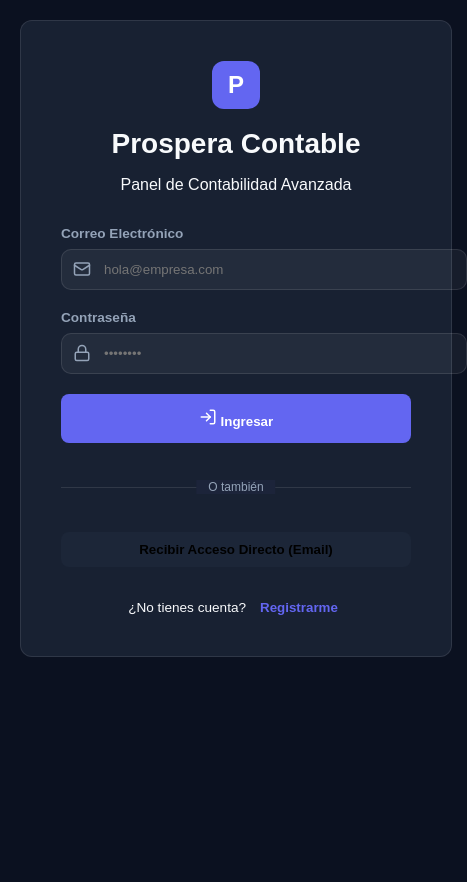
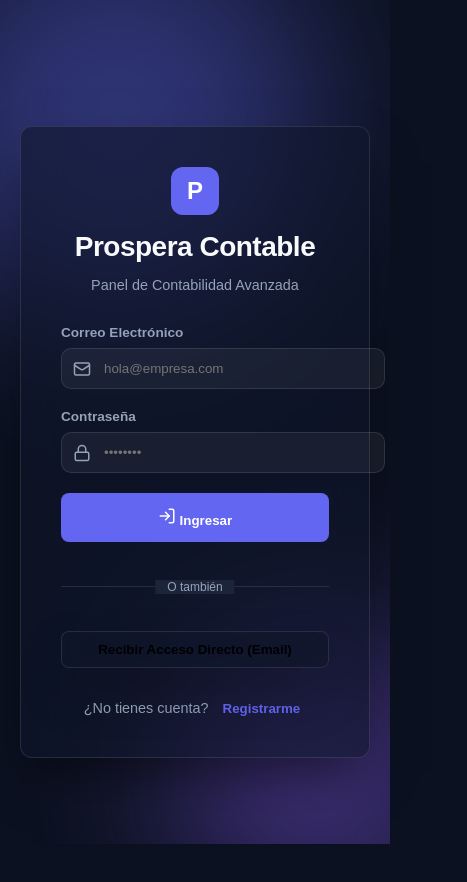
Before and after one commit to jeremygordillo98-commits/prospera-contable, a React (Vite) app: page / in a window 390 px wide. Shown: the whole page, 467 px wide, since content can reach past the window. Built offline with nearby package versions, Linux system fonts and the light colour scheme.

Commit message:
style: fix login layout and responsiveness

```diff
--- a/src/index.css
+++ b/src/index.css
@@ -77,3 +77,80 @@ body {
   padding: 24px;
   min-width: 400px;
 }
+
+/* 🎨 NUEVOS ESTILOS PREMIUM */
+.flex-center {
+  display: flex;
+  align-items: center;
+  justify-content: center;
+}
+
+.flex-between {
+  display: flex;
+  align-items: center;
+  justify-content: space-between;
+}
+
+.h1 {
+  margin: 0;
+  font-weight: 800;
+  letter-spacing: -0.5px;
+}
+
+.text-sec {
+  color: var(--text-sec);
+  font-size: 0.9rem;
+}
+
+.glass-card {
+  background: rgba(15, 23, 42, 0.6);
+  backdrop-filter: blur(20px);
+  -webkit-backdrop-filter: blur(20px);
+  border: 1px solid rgba(255, 255, 255, 0.1);
+  box-shadow: 0 25px 50px -12px rgba(0, 0, 0, 0.5);
+}
+
+.aurora-bg {
+  position: fixed;
+  inset: 0;
+  z-index: -1;
+  overflow: hidden;
+  background: #0b1120;
+}
+
+.orb {
+  position: absolute;
+  border-radius: 50%;
+  filter: blur(80px);
+  opacity: 0.4;
+  animation: float 10s infinite alternate ease-in-out;
+}
+
+.orb-1 {
+  width: 400px;
+  height: 400px;
+  background: var(--primary);
+  top: -100px;
+  left: -100px;
+}
+
+.orb-2 {
+  width: 300px;
+  height: 300px;
+  background: #8b5cf6;
+  bottom: -50px;
+  right: -50px;
+  animation-delay: -5s;
+}
+
+@keyframes float {
+  from { transform: translate(0, 0) rotate(0deg); }
+  to { transform: translate(30px, 30px) rotate(10deg); }
+}
+
+/* MOBILE RESPONSIVENESS */
+@media (max-width: 768px) {
+  .sidebar {
+    display: none;
+  }
+}
```
